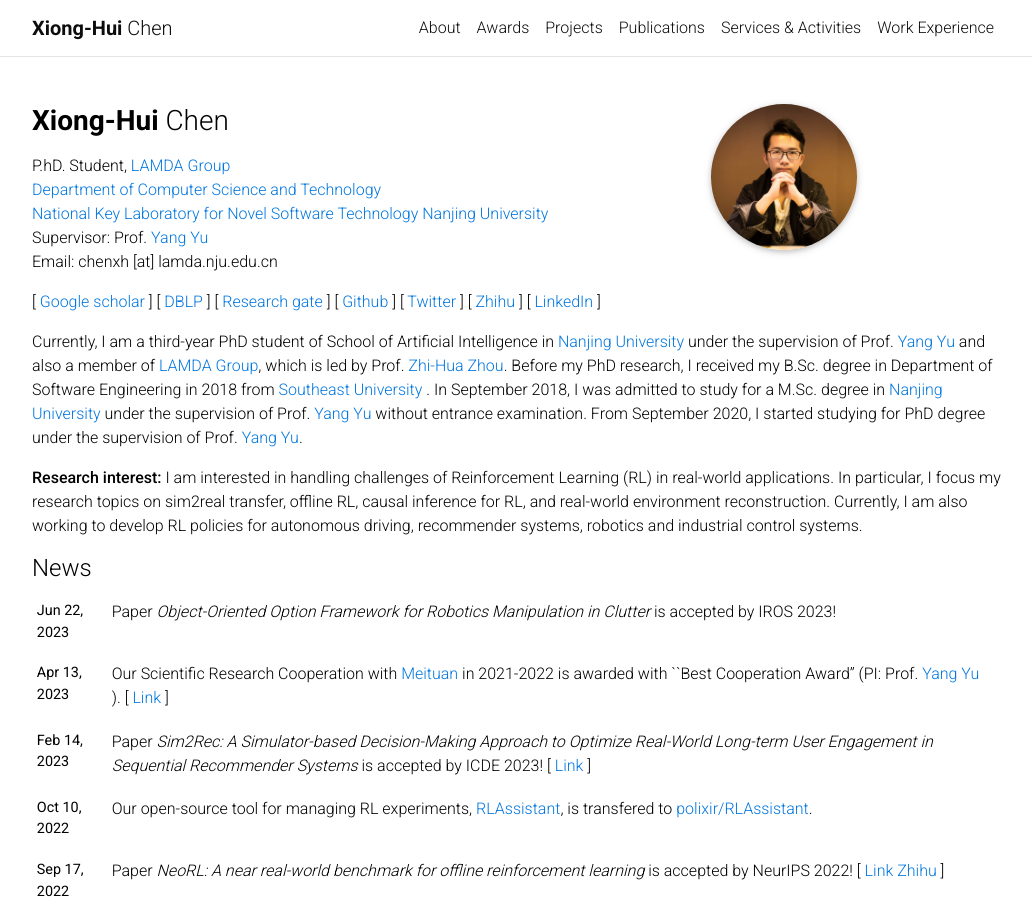
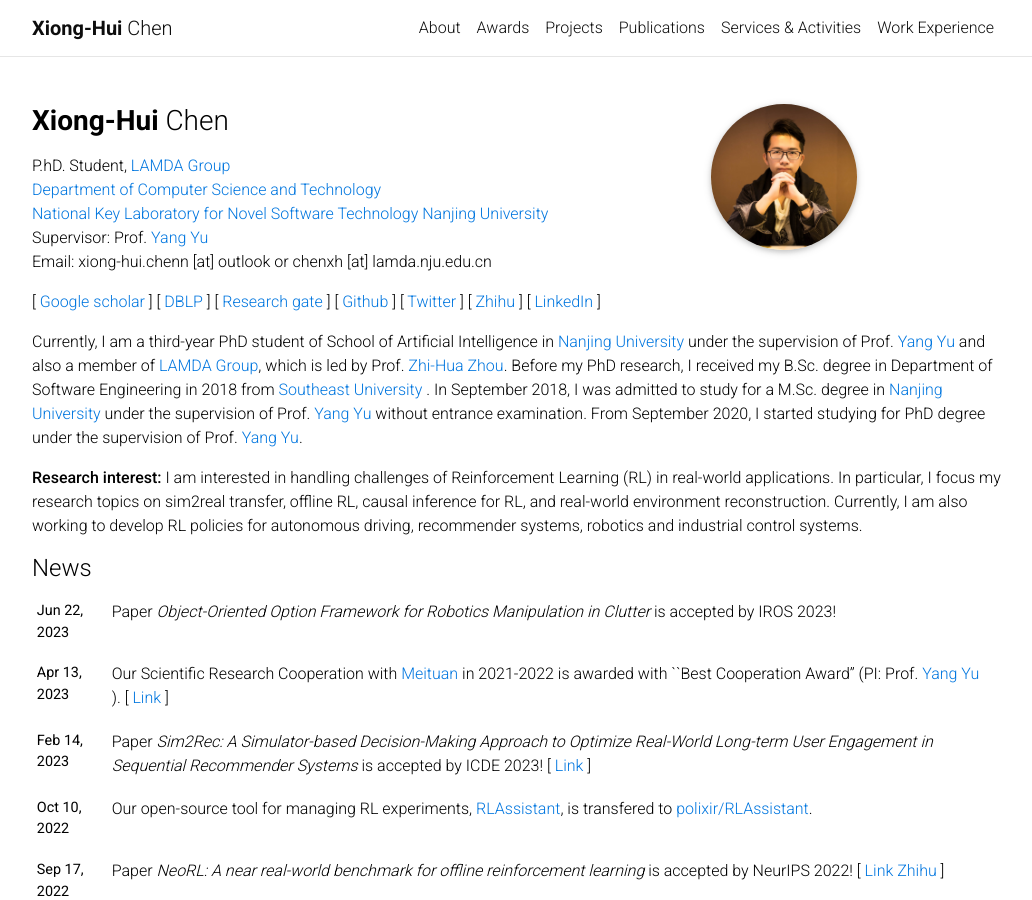
Before and after one commit to xionghuichen/xionghuichen.github.io, a Jekyll site: the page built from _pages/about.md, in a window 1280 px wide and 900 px high. Shown: the whole window, without its empty margins (123-1155 px from the left). Built offline with Jekyll 4.4.1, drawn with Linux system fonts in a browser that asks for light colours; comment, search, counter and statistics services are not loaded.

Commit message:
update email

```diff
--- a/_pages/about.md
+++ b/_pages/about.md
@@ -19,7 +19,7 @@ P.hD. Student, <a href="http://lamda.nju.edu.cn/CH.MainPage.ashx">LAMDA Group</a
   <a href="http://keysoftlab.nju.edu.cn/">National Key Laboratory for Novel Software Technology</a>
   <a href="http://www.nju.edu.cn/">Nanjing University</a><br />
 Supervisor: Prof. <a href="http://lamda.nju.edu.cn/yuy/">Yang Yu</a> <br/>
-Email: chenxh [at] lamda.nju.edu.cn <br/>
+Email: xiong-hui.chenn [at] outlook or chenxh [at] lamda.nju.edu.cn <br/>
 
 [ [Google scholar](https://scholar.google.com/citations?user=H5pguCYAAAAJ&hl=en) ] [ [DBLP](https://dblp.org/pid/241/7938.html) ] [ [Research gate](https://www.researchgate.net/profile/Xiong-Hui-Chen-2) ] [ [Github](https://github.com/xionghuichen) ] [ [Twitter](https://twitter.com/xiong_hui_chen) ] [ [Zhihu](https://www.zhihu.com/people/chen-xiong-hui-10) ] [ [LinkedIn](https://www.linkedin.com/in/xiong-hui-chen-9a94b411a/) ]
 
```
